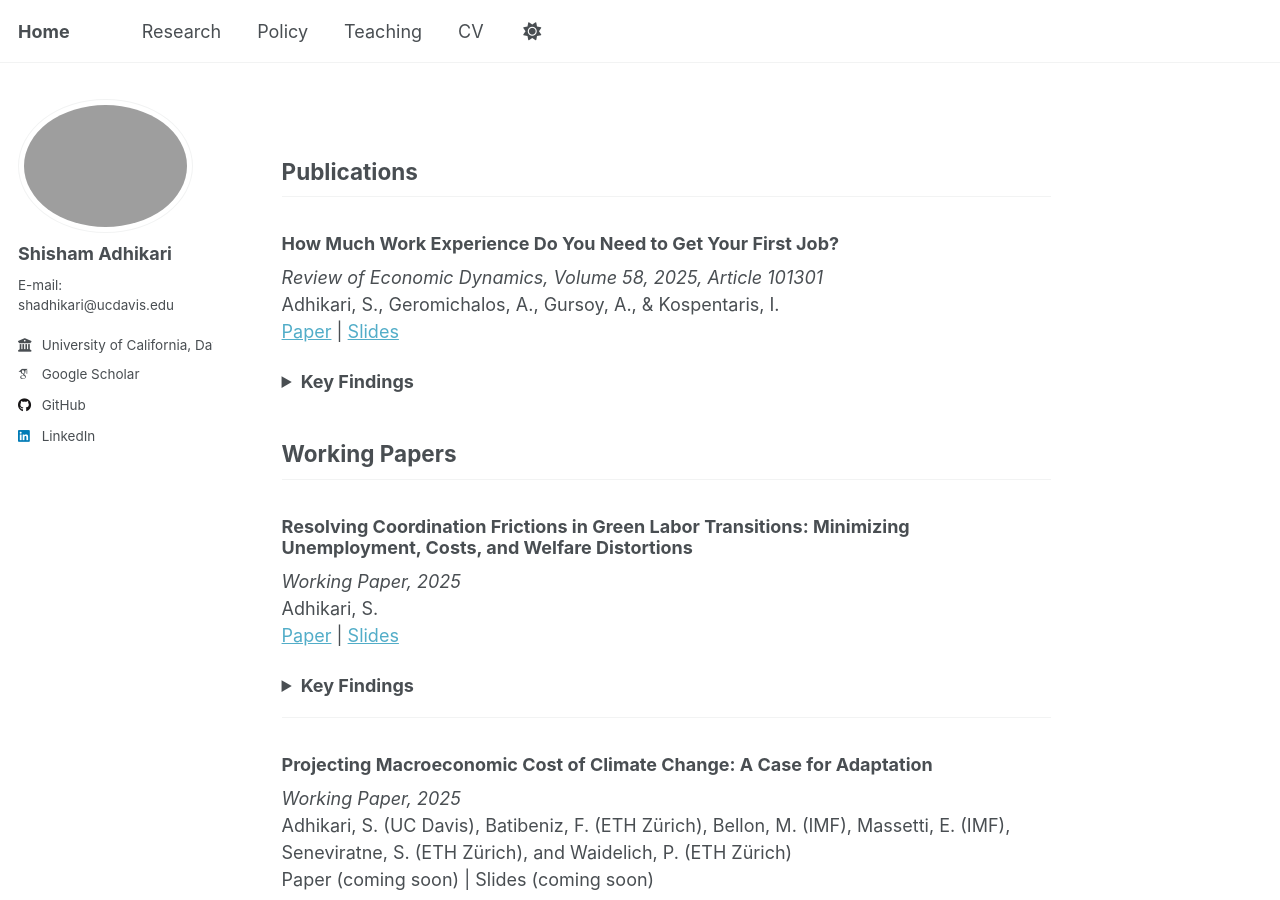
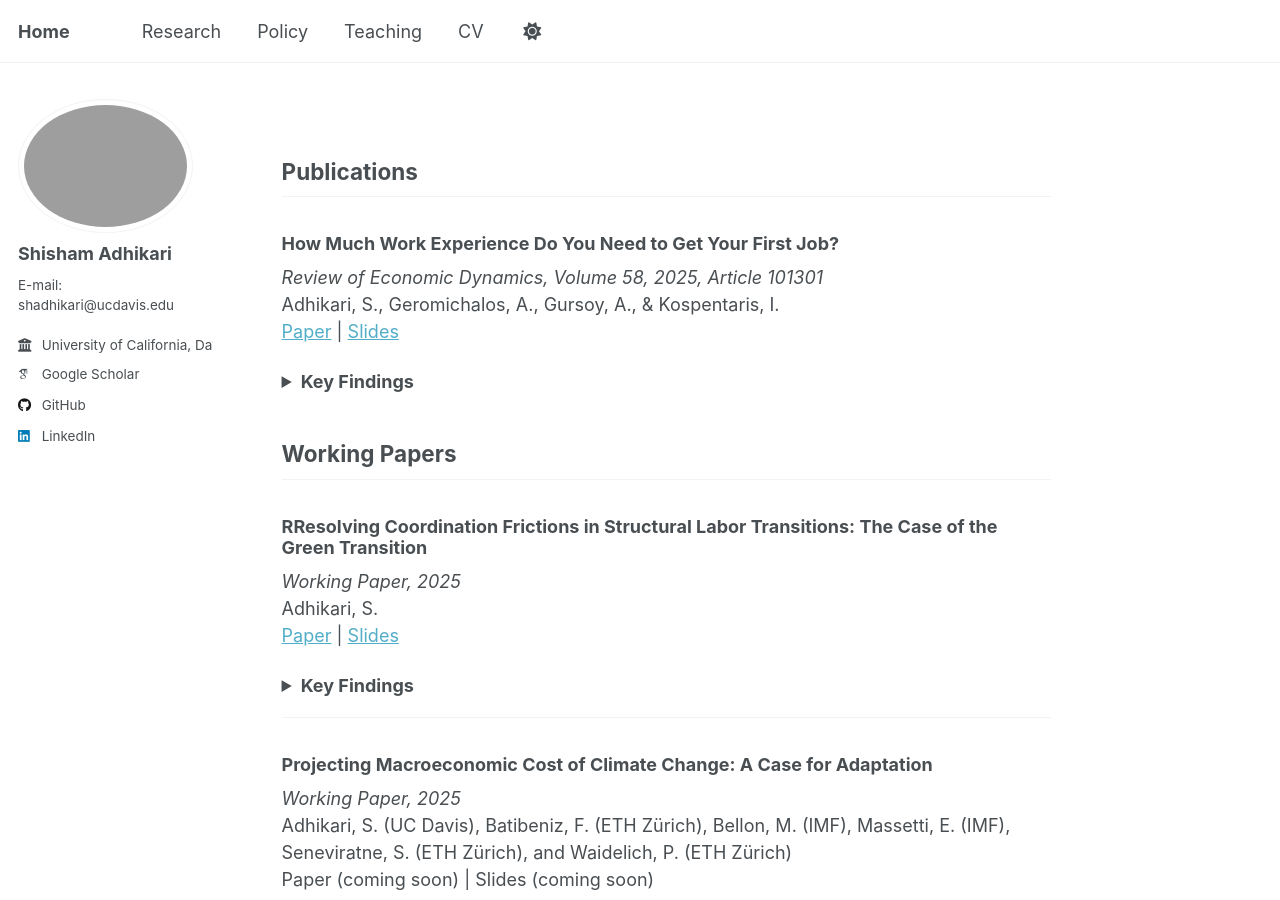
Before and after one commit to adhikars11/shadhikari, a Jekyll site: the page built from _pages/research.md, in a window 1280 px wide and 900 px high. Built offline with Jekyll 4.4.1, drawn with Linux system fonts in a browser that asks for light colours; some web fonts are replaced.

Commit message:
Update research.md

```diff
--- a/_pages/research.md
+++ b/_pages/research.md
@@ -22,7 +22,7 @@ Adhikari, S., Geromichalos, A., Gursoy, A., & Kospentaris, I.
 
 ## Working Papers
 
-### Resolving Coordination Frictions in Green Labor Transitions: Minimizing Unemployment, Costs, and Welfare Distortions
+### RResolving Coordination Frictions in Structural Labor Transitions: The Case of the Green Transition
 *Working Paper, 2025*<br>
 Adhikari, S.
 [Paper](https://adhikars11.github.io/shadhikari/files/dmp_green_paper.pdf) | [Slides](https://adhikars11.github.io/shadhikari/files/dmp_green_slides.pdf)
```
